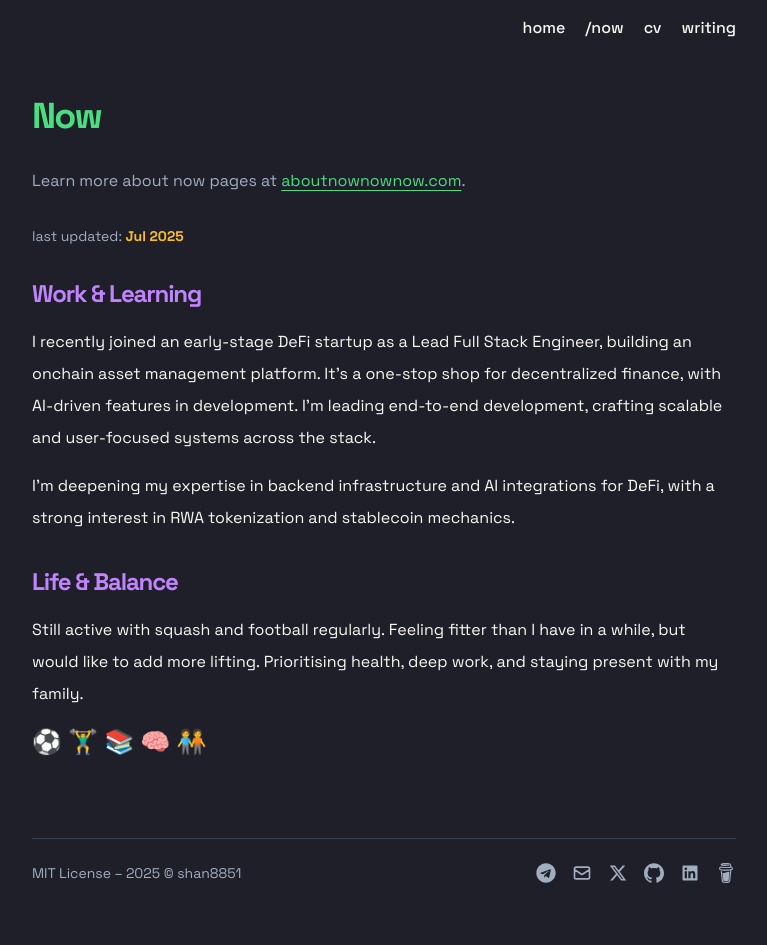
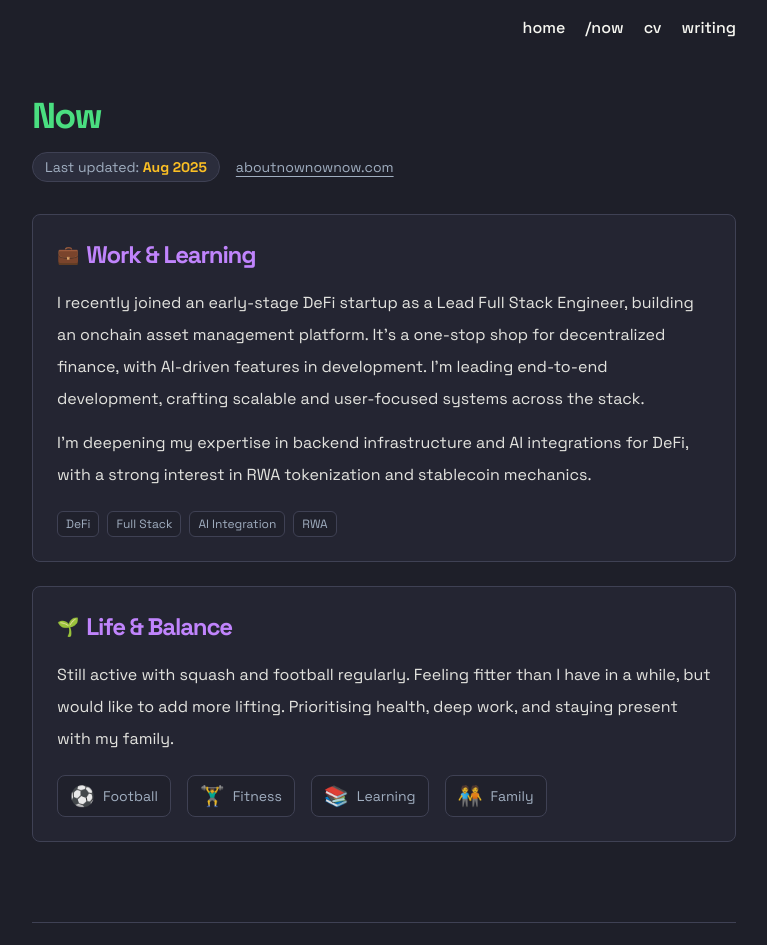
Before and after one commit to shan8851/shan_site, a Next.js app: page /now in a window 1280 px wide. Shown: the top 945 px of the page, without its empty margins (256-1023 px from the left). Before the commit the page ends 915 px from the top, so only its background shows below. Built offline with nearby package versions, Linux system fonts and the light colour scheme.

Commit message:
chore: now page

```diff
--- a/app/now/page.tsx
+++ b/app/now/page.tsx
@@ -1,53 +1,89 @@
 export default function Now() {
   return (
     <section className="mt-10 space-y-8 text-base leading-relaxed text-text">
+      <div className="space-y-4">
         <h1 className="text-4xl font-bold text-green tracking-tighter">Now</h1>
 
-      <p className="text-textSecondary">
-        Learn more about now pages at{' '}
+        <div className="flex items-center gap-4 text-sm text-textSecondary">
+          <span className="px-3 py-1 rounded-full bg-surface border border-border">
+            Last updated: <span className="font-semibold text-orange">Aug 2025</span>
+          </span>
           <a
             href="https://nownownow.com/about"
-          className="text-green underline underline-offset-4 hover:text-purple transition-colors"
+            className="hover:text-purple transition-colors underline underline-offset-4"
             target="_blank"
             rel="noopener noreferrer"
           >
             aboutnownownow.com
           </a>
-        .
-      </p>
+        </div>
+      </div>
 
-      <p className="text-sm text-textSecondary">
-        last updated:{' '}
-        <span className="font-semibold text-orange">Jul 2025</span>
-      </p>
-
-      <div className="space-y-4">
-        <h2 className="text-2xl font-semibold text-purple tracking-tighter">
-          Work & Learning
+      <div className="grid gap-6">
+        <div className="p-6 rounded-lg border border-border bg-surface/50 space-y-4">
+          <h2 className="text-2xl font-semibold text-purple tracking-tighter flex items-center gap-2">
+            <span className="text-lg">💼</span> Work & Learning
           </h2>
+          <div className="space-y-3 text-text/90">
             <p className="leading-loose">
               I recently joined an early-stage DeFi startup as a Lead Full Stack
-          Engineer, building an onchain asset management platform. It’s a
+              Engineer, building an onchain asset management platform. It's a
               one-stop shop for decentralized finance, with AI-driven features in
-          development. I’m leading end-to-end development, crafting scalable and
+              development. I'm leading end-to-end development, crafting scalable and
               user-focused systems across the stack.
             </p>
             <p className="leading-loose">
-          I’m deepening my expertise in backend infrastructure and AI
+              I'm deepening my expertise in backend infrastructure and AI
               integrations for DeFi, with a strong interest in RWA tokenization and
               stablecoin mechanics.
             </p>
+            <div className="flex flex-wrap gap-2 pt-2">
+              <span className="text-xs bg-background/60 text-textSecondary px-2 py-1 rounded-md border border-border">
+                DeFi
+              </span>
+              <span className="text-xs bg-background/60 text-textSecondary px-2 py-1 rounded-md border border-border">
+                Full Stack
+              </span>
+              <span className="text-xs bg-background/60 text-textSecondary px-2 py-1 rounded-md border border-border">
+                AI Integration
+              </span>
+              <span className="text-xs bg-background/60 text-textSecondary px-2 py-1 rounded-md border border-border">
+                RWA
+              </span>
             </div>
-      <div className="space-y-4">
-        <h2 className="text-2xl font-semibold text-purple tracking-tighter">
-          Life & Balance
+          </div>
+        </div>
+
+        <div className="p-6 rounded-lg border border-border bg-surface/50 space-y-4">
+          <h2 className="text-2xl font-semibold text-purple tracking-tighter flex items-center gap-2">
+            <span className="text-lg">🌱</span> Life & Balance
           </h2>
+          <div className="space-y-3 text-text/90">
             <p className="leading-loose">
               Still active with squash and football regularly. Feeling fitter than I
               have in a while, but would like to add more lifting. Prioritising
               health, deep work, and staying present with my family.
             </p>
-        <div className="text-2xl ">⚽ 🏋️‍♂️ 📚 🧠 🧑‍🤝‍🧑</div>
+            <div className="flex gap-4 pt-2">
+              <div className="flex items-center gap-2 px-3 py-1.5 bg-background/60 rounded-lg border border-border">
+                <span className="text-xl">⚽</span>
+                <span className="text-sm text-textSecondary">Football</span>
+              </div>
+              <div className="flex items-center gap-2 px-3 py-1.5 bg-background/60 rounded-lg border border-border">
+                <span className="text-xl">🏋️‍♂️</span>
+                <span className="text-sm text-textSecondary">Fitness</span>
+              </div>
+              <div className="flex items-center gap-2 px-3 py-1.5 bg-background/60 rounded-lg border border-border">
+                <span className="text-xl">📚</span>
+                <span className="text-sm text-textSecondary">Learning</span>
+              </div>
+              <div className="flex items-center gap-2 px-3 py-1.5 bg-background/60 rounded-lg border border-border">
+                <span className="text-xl">🧑‍🤝‍🧑</span>
+                <span className="text-sm text-textSecondary">Family</span>
+              </div>
+            </div>
+          </div>
+        </div>
       </div>
     </section>
   );
```
Lines whose indentation alone changed are shown as unchanged.
